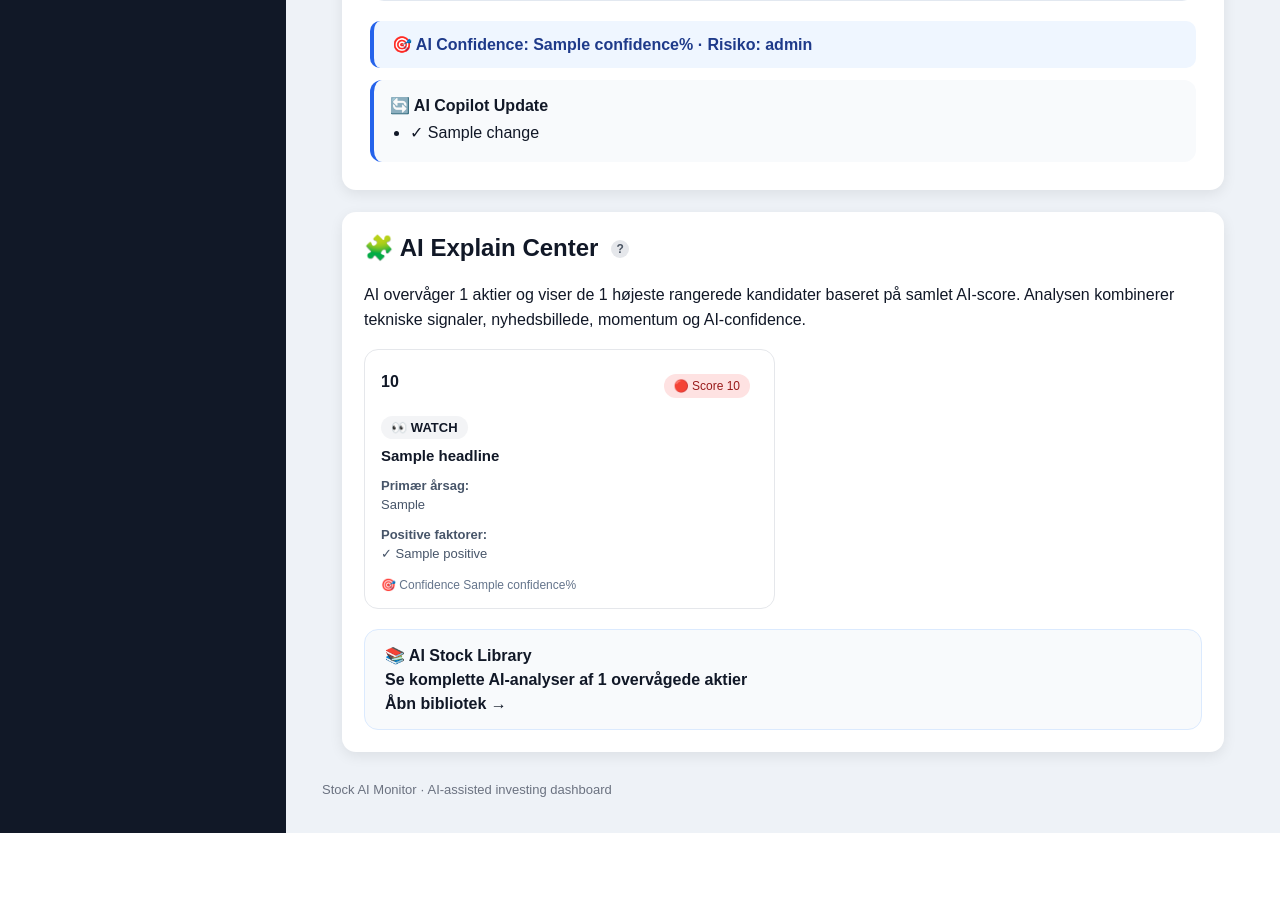
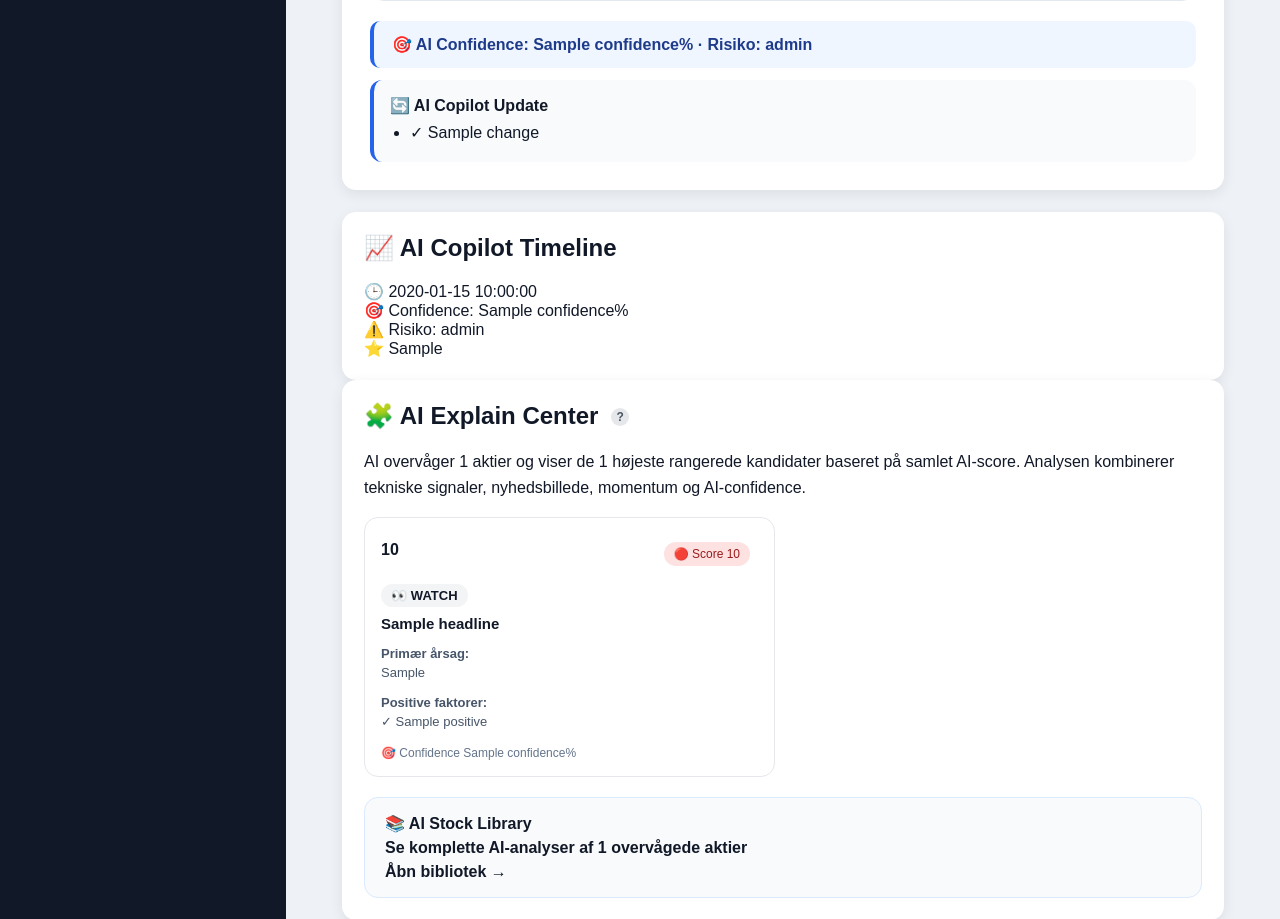
Before and after one commit to thomasthorvaldlund-ctrl/novo-ai-monitor, a Python web app: template templates/command_center_v2.html in a window 1280 px wide. Shown: the part 1147-2066 px from the top of the page. Before the commit the page ends 1980 px from the top, so only its background shows below. Run offline with Jinja, Linux system fonts and the light colour scheme; the template is opened without the code that fills it: most values are stand-ins (such as "Sample title", 1, 10 or a date in 2020).

Commit message:
Add AI Copilot Timeline dashboard view

```diff
--- a/command_center_routes.py
+++ b/command_center_routes.py
@@ -81,6 +81,7 @@ def command_center_v2():
     earnings_ai = cache.get("earnings_ai", [])
     executive_summary = cache.get("executive_summary", {})
     ai_copilot = cache.get("ai_copilot", {})
+    ai_copilot_timeline = cache.get("ai_copilot_timeline", [])
     ai_copilot_changes = cache.get("ai_copilot_changes", {})
 
     return render_template(
@@ -102,6 +103,7 @@ def command_center_v2():
         earnings_ai=earnings_ai,
         executive_summary=executive_summary,
         ai_copilot=ai_copilot,
+        ai_copilot_timeline=ai_copilot_timeline,
         ai_copilot_changes=ai_copilot_changes,
     )
 
--- a/templates/command_center_v2.html
+++ b/templates/command_center_v2.html
@@ -556,6 +556,54 @@
 <!-- AI Copilot END -->
 
 
+
+<!-- AI Copilot Timeline START -->
+
+<section class="card ai-copilot-timeline-card">
+
+    <h2>📈 AI Copilot Timeline</h2>
+
+    <div class="copilot-timeline">
+
+    {% if ai_copilot_timeline %}
+
+        {% for item in ai_copilot_timeline[-5:] | reverse %}
+
+        <div class="timeline-item">
+
+            <div>
+                🕒 {{ item.date }}
+            </div>
+
+            <div>
+                🎯 Confidence: {{ item.confidence }}%
+            </div>
+
+            <div>
+                ⚠️ Risiko: {{ item.risk_level }}
+            </div>
+
+            <div>
+                ⭐ {{ item.best_opportunity }}
+            </div>
+
+        </div>
+
+        {% endfor %}
+
+    {% else %}
+
+        <p>Ingen AI Copilot historik endnu.</p>
+
+    {% endif %}
+
+    </div>
+
+</section>
+
+<!-- AI Copilot Timeline END -->
+
+
 <!-- AI Explain Center START -->
 
 <section class="card">
```
